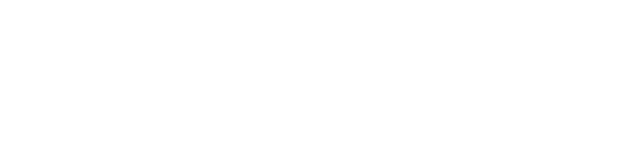
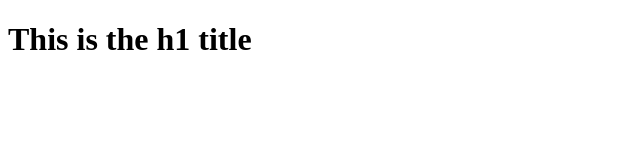
Before and after one commit to MamelAlbouryNdiaye/homeWork, a plain HTML site: page index.html in a window 1280 px wide. Shown: the whole page, without its empty margins (0-640 px from the left). Drawn offline with Linux system fonts and the light colour scheme.

Commit message:
h1 title...

```diff
--- a/index.html
+++ b/index.html
@@ -6,6 +6,6 @@
     <title> Home Work </title>
 </head>
 <body>
-
+    <h1> This is the h1 title </h1>
 </body>
 </html>
```
